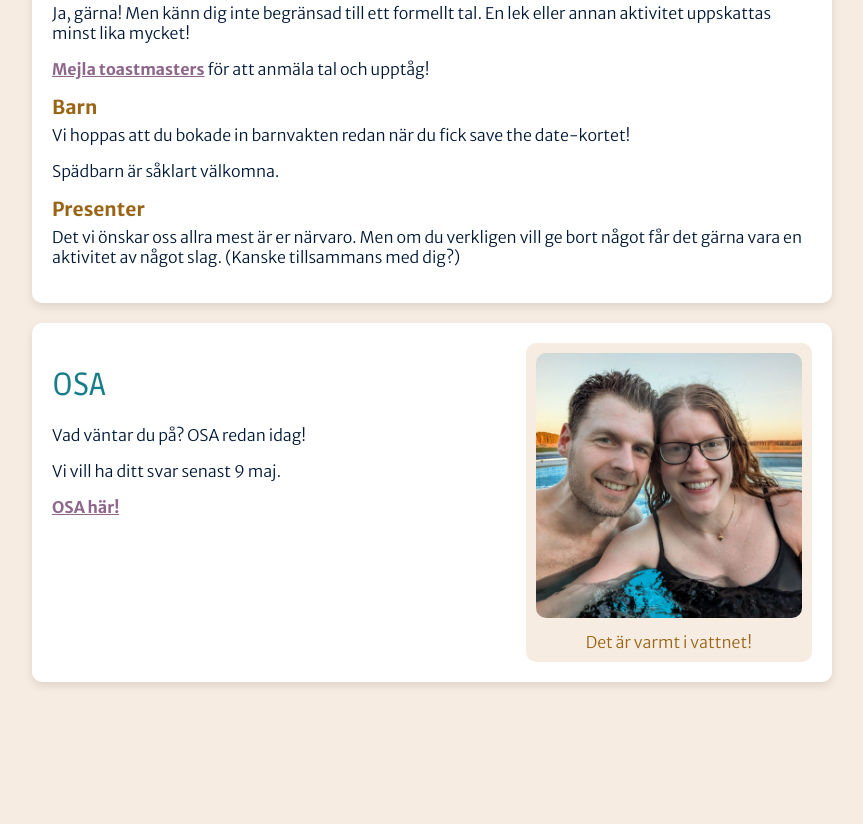
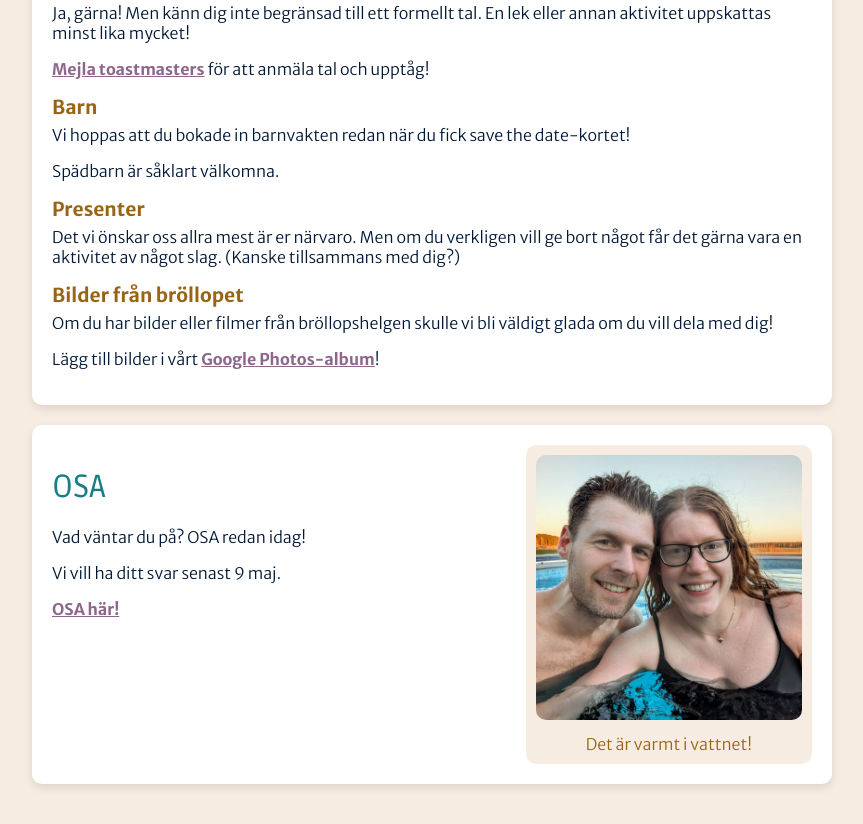
Before and after one commit to Thrinduil/brollop_clean, a website: page index.html in a window 1280 px wide. Shown: the part 2230-3054 px from the top of the page, without its empty margins (208-1071 px from the left). Before the commit the page ends 2952 px from the top, so only its background shows below. Drawn offline with Linux system fonts and the light colour scheme; a web font is replaced by a local one.

Commit message:
Lägg till ett stycke om Google Photos-albumet

```diff
--- a/index.html
+++ b/index.html
@@ -157,6 +157,13 @@
                 Men om du verkligen vill ge bort något får det gärna vara en aktivitet av något slag.
                 (Kanske tillsammans med dig?)
             </p>
+            <h2>Bilder från bröllopet</h2>
+            <p>
+                Om du har bilder eller filmer från bröllopshelgen skulle vi bli väldigt glada om du vill dela med dig!
+            </p>
+            <p>
+                Lägg till bilder i vårt <a href="https://photos.app.goo.gl/8KVKfcVhTtHigMKk6">Google Photos-album</a>!
+            </p>
         </div>
     </div>
     <div id="osa" class="card">
```
